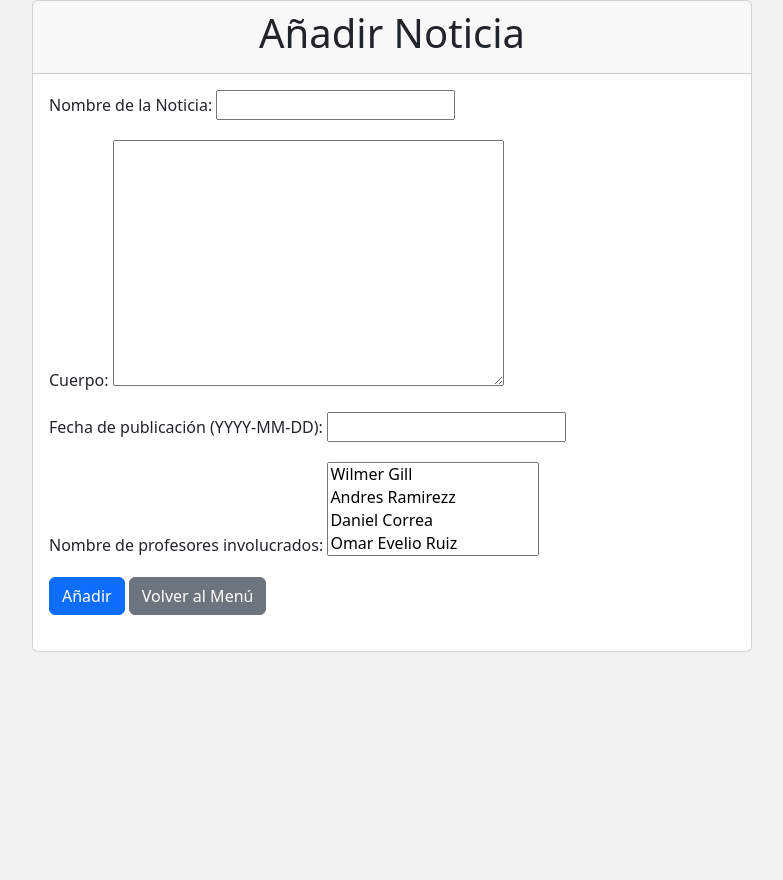
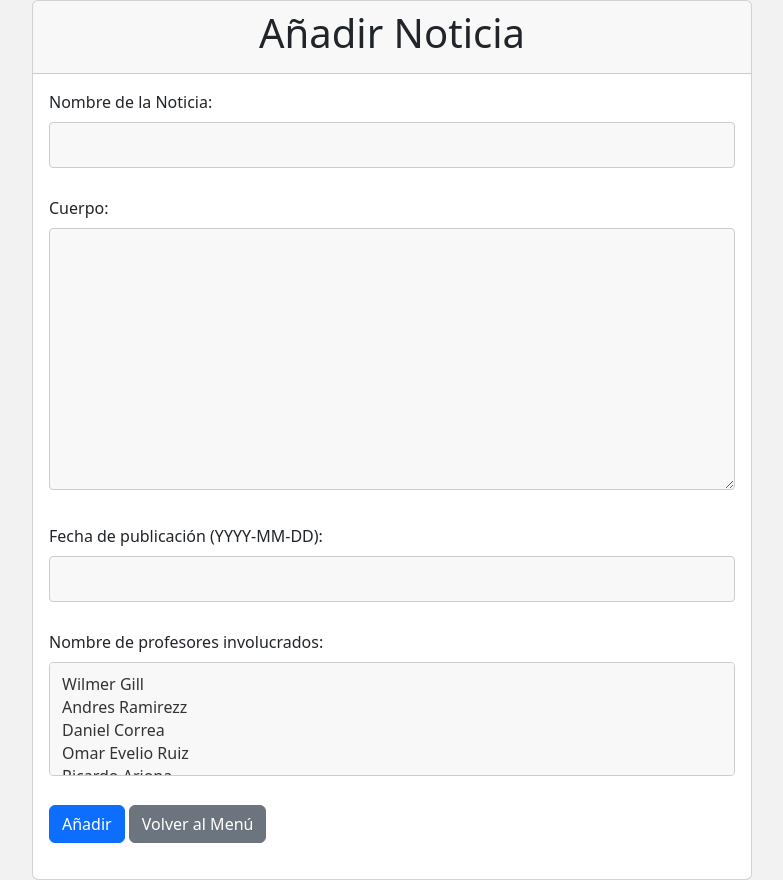
Before and after one commit to Conecta-EAFIT/Conecta_EAFIT, a Django app: page /add_noticias/ in a window 1280 px wide. Shown: the part 72-952 px from the top of the page, without its empty margins (248-1031 px from the left). Before the commit the page ends 724 px from the top, so only its background shows below. Run offline with Django 4.2, Linux system fonts and the light colour scheme; a user stored in the database is signed in; data comes from the database, SQL or seed files in the repository.

Commit message:
Estilos agregados a agregacion de profesores y de noticias

```diff
--- a/noticias/templates/add_noticias.html
+++ b/noticias/templates/add_noticias.html
@@ -5,24 +5,86 @@
 {% block content %}
 
 <style>
-  /* Estilo personalizado para los campos del formulario */
   .form-group {
-    margin-bottom: 20px; /* Espacio entre cada campo */
+    margin-bottom: 20px;
   }
-
-  /* Estilo personalizado para el campo de descripción */
   #id_description {
-    height: 200px; /* Altura del campo de descripción */
-    resize: vertical; /* Permitir que el campo de descripción se redimensione verticalmente */
+    height: 200px;
+    resize: vertical;
   }
-
-  /* Estilo personalizado para el campo de imagen */
   #id_image {
-    width: 100%; /* Ancho del campo de imagen */
+    width: 100%;
   }
-
-  /* Estilo personalizado para los demás campos */
-  /* Puedes agregar estilos adicionales según tus necesidades */
+  .form-group input[type="text"] {
+    width: 100%;
+    padding: 10px;
+    margin: 8px 0;
+    box-sizing: border-box;
+    border: 1px solid #ccc;
+    border-radius: 4px;
+    font-size: 16px;
+    background-color: #f8f8f8;
+    color: #333;
+  }
+  .form-group input[type="email"] {
+    width: 100%;
+    padding: 10px;
+    margin: 8px 0;
+    box-sizing: border-box;
+    border: 1px solid #ccc;
+    border-radius: 4px;
+    font-size: 16px;
+    background-color: #f8f8f8;
+    color: #333;
+  }
+  .form-group input[type="url"] {
+    width: 100%;
+    padding: 10px;
+    margin: 8px 0;
+    box-sizing: border-box;
+    border: 1px solid #ccc;
+    border-radius: 4px;
+    font-size: 16px;
+    background-color: #f8f8f8;
+    color: #333;
+  }
+  .form-group #id_image {
+    display: inline-block;
+    padding: 10px 20px;
+    cursor: pointer;
+    background-color: #1845ad;
+    color: white;
+    border: 1px solid #1845ad;
+    border-radius: 4px;
+    font-size: 16px;
+    text-align: center;
+    transition: background-color 0.3s, color 0.3s;
+  }
+  .form-group select {
+    width: 100%;
+    padding: 10px;
+    margin: 8px 0;
+    box-sizing: border-box;
+    border: 1px solid #ccc;
+    border-radius: 4px;
+    font-size: 16px;
+    background-color: #f8f8f8;
+    color: #333;
+    appearance: none;
+  }
+  .form-group textarea {
+    width: 100%;
+    padding: 10px;
+    margin: 8px 0;
+    box-sizing: border-box;
+    border: 1px solid #ccc;
+    border-radius: 4px;
+    font-size: 16px;
+    background-color: #f8f8f8;
+    color: #333;
+    resize: vertical;
+    min-height: 100px;
+  }
 </style>
 
 <div class="container">
```
Also changed, not shown: profesor/templates/add_record.html (+74 -14 lines).
